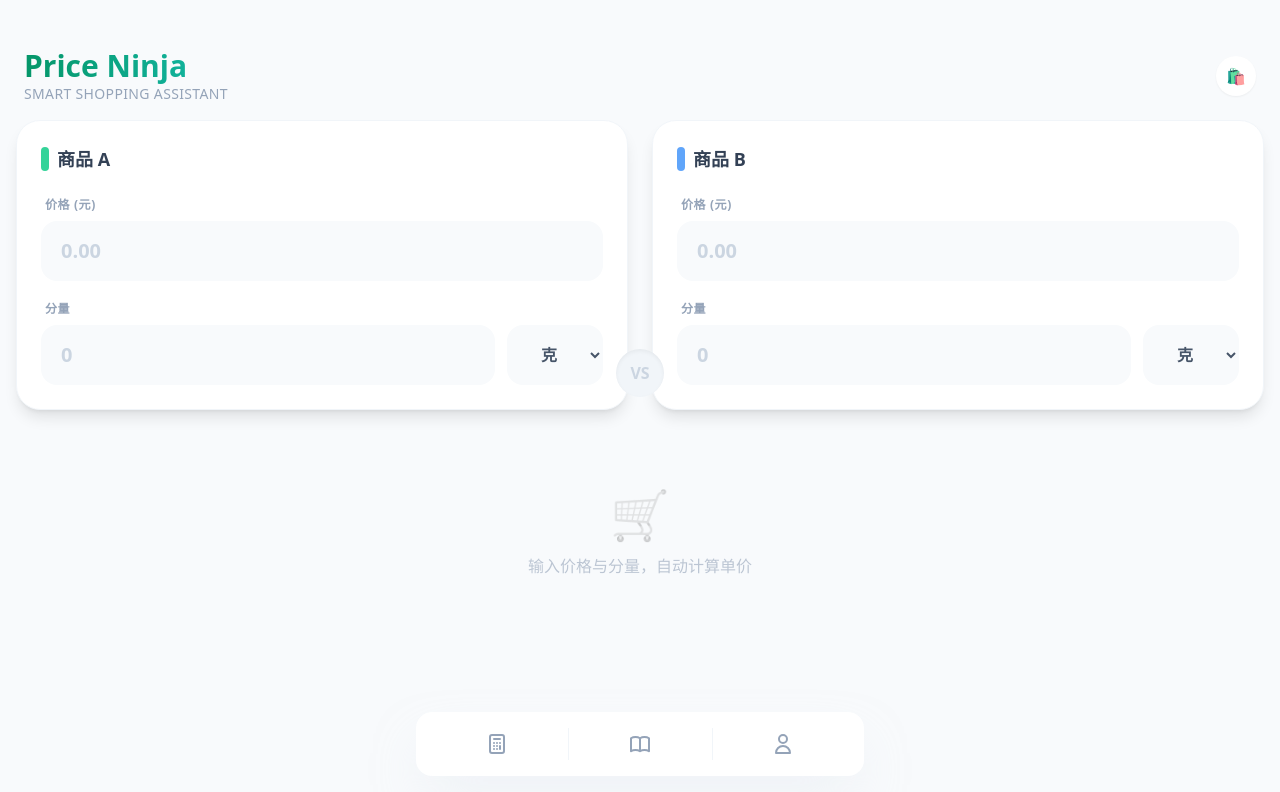
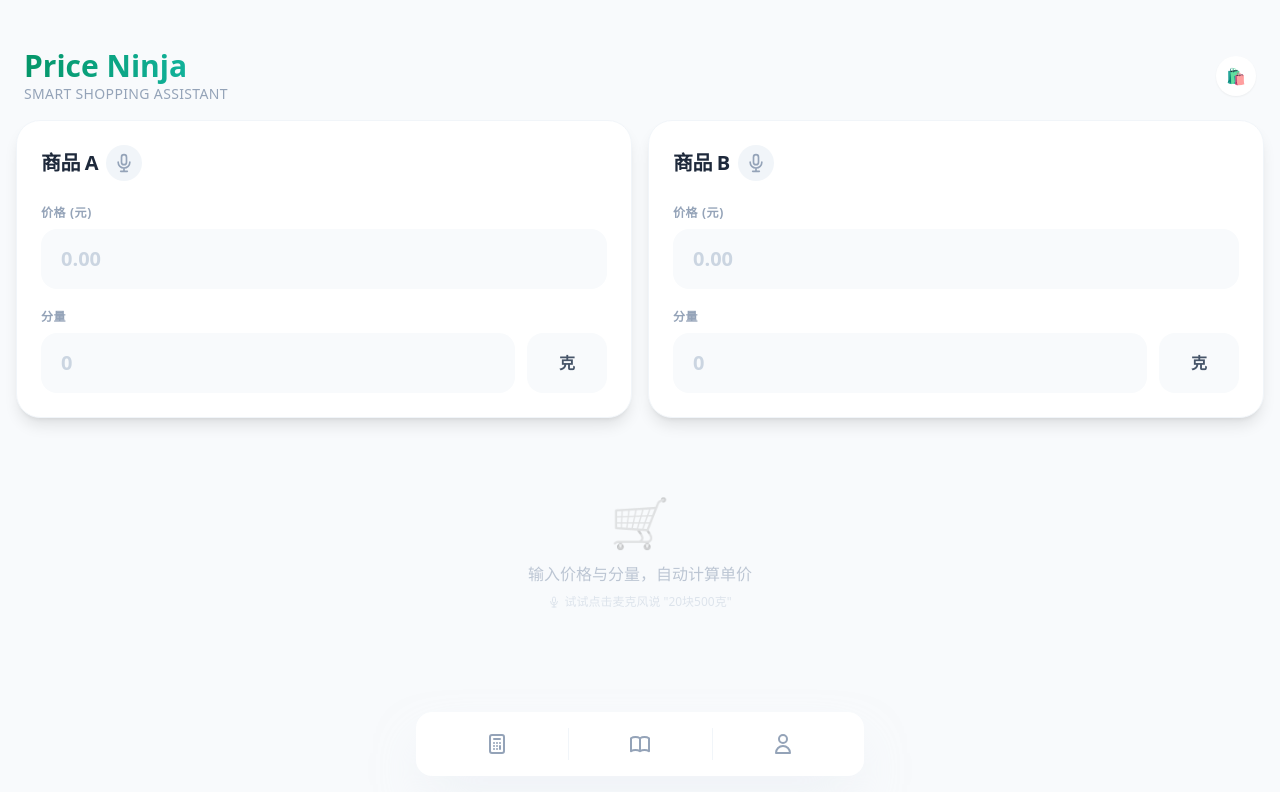
Before and after one commit to SongLeson/price-ninja, a Vue app: page / in a window 1280 px wide. Shown: the top 792 px of the page. Built offline with nearby package versions, Linux system fonts and the light colour scheme.

Commit message:
feat: 添加比价助手主页UI和语音输入功能，并更新开发服务器配置

```diff
--- a/package.json
+++ b/package.json
@@ -4,7 +4,7 @@
   "version": "0.0.1",
   "type": "module",
   "scripts": {
-    "dev": "vite",
+    "dev": "vite --host",
     "build": "vite build",
     "preview": "vite preview"
   },
--- /dev/null
+++ b/src/utils/voiceParser.js
@@ -0,0 +1,92 @@
+/**
+ * 语音文本解析器
+ * 从自然语言中提取价格、分量和单位
+ * 例如: "20块钱500克" -> { price: 20, amount: 500, unit: 'g' }
+ */
+
+// 单位映射表
+const unitMap = {
+  '克': 'g', 'g': 'g',
+  '千克': 'kg', '公斤': 'kg', 'kg': 'kg',
+  '斤': '500g', // 特殊处理
+  '磅': 'lb', 'lb': 'lb',
+  '毫升': 'ml', 'ml': 'ml',
+  '升': 'L', 'l': 'L',
+  '个': '个', '瓶': '个', '包': '个', '只': '个', '件': '个'
+}
+
+export const parseVoiceResult = (text) => {
+  if (!text) return null
+
+  // 1. 预处理：将中文数字转阿拉伯数字 (可选，简单场景暂不处理，假设转换引擎已输出数字)
+  // 将"块"、"元"统一
+  let cleanText = text.replace(/块钱?/g, '元')
+
+  const result = {
+    price: null,
+    amount: null,
+    unit: null
+  }
+
+  // 2. 提取价格
+  // 匹配模式：数字 + (元|$)
+  // 或者 纯数字 (如果找不到单位，或者根据上下文推断)
+  // 匹配 "15.5元", "15块5"
+
+  // 处理 "15块5" 这种口语 -> "15.5元"
+  cleanText = cleanText.replace(/(\d+)元(\d+)/, '$1.$2元')
+
+  const priceRegex = /(\d+(\.\d+)?)(\s*元)/
+  const priceMatch = cleanText.match(priceRegex)
+  if (priceMatch) {
+    result.price = parseFloat(priceMatch[1])
+    // 从文本中移除已匹配的价格，避免混淆分量
+    cleanText = cleanText.replace(priceMatch[0], '')
+  }
+
+  // 3. 提取分量和单位
+  // 匹配 "500克", "3斤", "2.5千克"
+  const amountRegex = /(\d+(\.\d+)?)\s*(克|千克|公斤|斤|磅|毫升|升|个|瓶|包|只|件|g|kg|lb|ml|l)/i
+  const amountMatch = cleanText.match(amountRegex)
+
+  if (amountMatch) {
+    let amount = parseFloat(amountMatch[1])
+    let unitRaw = amountMatch[3].toLowerCase()
+
+    // 特殊处理"斤"
+    if (unitRaw === '斤') {
+      amount = amount * 500
+      result.unit = 'g'
+    } else if (unitRaw === '公斤') {
+      result.unit = 'kg' // 也可以直接转 g
+    } else {
+      result.unit = unitMap[unitRaw] || '个'
+    }
+
+    result.amount = parseFloat(amount.toFixed(2))
+  } else {
+    // 如果没有匹配到标准单位，且剩下还有数字，可能就是“个数”
+    // 例如 "10元 3个" -> 说了 3个
+    // 或者 "10元 3" -> 3可能是分量? 难以判断，暂且认为是分量如果不带单位
+    const simpleNumberRegex = /(\d+(\.\d+)?)/
+    const simpleMatch = cleanText.match(simpleNumberRegex)
+    if (simpleMatch && !result.amount) { // 只有在还没找到分量时才匹配
+       // 这是一个兜底，假设剩下的数字是分量
+       // result.amount = parseFloat(simpleMatch[1])
+       // result.unit = '个' // 默认为个
+       // 兜底策略风险较大，暂不启用，防止把价格误判
+    }
+  }
+
+  // 4. 价格兜底策略 (如果之前没匹配到 '元')
+  // 如果文本里有一个数字没被用作分量，那它可能是价格
+  if (!result.price) {
+     const remainingRegex = /(\d+(\.\d+)?)/
+     const remainingMatch = cleanText.match(remainingRegex)
+     if (remainingMatch) {
+       result.price = parseFloat(remainingMatch[1])
+     }
+  }
+
+  return result
+}
--- a/src/views/Home.vue
+++ b/src/views/Home.vue
@@ -1,79 +1,61 @@
 <template>
-  <div class="space-y-8 animate-slide-up">
-    <!-- 标题不再需要，已移至 Header -->
-
-    <!-- 比价卡片 - 左右布局 (手机上下布局) -->
-    <div class="grid grid-cols-1 md:grid-cols-2 gap-6">
+  <div class="space-y-8 animate-slide-up pb-32">
+    <!-- 商品卡片区域 -->
+    <div class="grid grid-cols-1 md:grid-cols-2 gap-4 relative z-10">
 
       <!-- 商品 A (左) -->
       <div
         :class="[
-          'relative transition-all duration-500 transform',
-          isWinner(productA, productB) ? 'scale-105 z-10' : 'scale-100 z-0'
+          'relative p-6 transition-all duration-500',
+          isWinner(productA, productB) ? 'card-strong scale-105 z-20 ring-2 ring-emerald-400' : 'card'
         ]"
       >
-        <div :class="[
-          isWinner(productA, productB) ? 'card-strong' : 'card',
-          'p-6 relative overflow-hidden'
-        ]">
-          <!-- 胜者光效背景 -->
-          <div v-if="isWinner(productA, productB)" class="absolute inset-0 bg-gradient-to-br from-emerald-100/50 to-transparent pointer-events-none"></div>
-
-          <div class="relative flex items-center justify-between mb-6">
-            <h3 class="text-lg font-bold text-slate-700 flex items-center gap-2">
-              <span class="w-2 h-6 bg-emerald-400 rounded-full"></span>
-              商品 A
-            </h3>
-            <!-- Winner 标签 -->
-            <div
-              v-if="isWinner(productA, productB)"
-              class="bg-gradient-to-r from-emerald-500 to-teal-500 text-white px-3 py-1 rounded-full text-xs font-bold shadow-lg shadow-emerald-200 animate-pulse-soft flex items-center gap-1"
+        <div class="flex justify-between items-center mb-6">
+          <div class="flex items-center gap-2">
+            <h2 class="text-xl font-black text-slate-800 tracking-tight">商品 A</h2>
+            <!-- 语音按钮 A -->
+            <button
+              @click="startListening('A')"
+              :class="[
+                'p-2 rounded-full transition-all active:scale-95',
+                listeningTarget === 'A' ? 'bg-rose-500 text-white animate-pulse' : 'bg-slate-100 text-slate-400 hover:text-emerald-500'
+              ]"
             >
-              <span>🏆</span> 推荐
+              <svg class="w-5 h-5" fill="none" stroke="currentColor" viewBox="0 0 24 24"><path stroke-linecap="round" stroke-linejoin="round" stroke-width="2" d="M19 11a7 7 0 01-7 7m0 0a7 7 0 01-7-7m7 7v4m0 0H8m4 0h4m-4-8a3 3 0 01-3-3V5a3 3 0 116 0v6a3 3 0 01-3 3z"></path></svg>
+            </button>
           </div>
-            <!-- 重置按钮 (仅当有输入且未获胜时显示在右上角，或作为次要操作) -->
           <button
-              v-if="hasInput(productA) && !isWinner(productA, productB)"
+            v-if="hasInput(productA)"
             @click="resetProduct(productA)"
-              class="text-slate-300 hover:text-slate-400"
+            class="w-8 h-8 rounded-full bg-slate-100 text-slate-400 flex items-center justify-center hover:bg-slate-200 transition-colors"
           >
-              <svg class="w-5 h-5" fill="none" stroke="currentColor" viewBox="0 0 24 24"><path stroke-linecap="round" stroke-linejoin="round" stroke-width="2" d="M6 18L18 6M6 6l12 12"></path></svg>
+            <svg class="w-4 h-4" fill="none" stroke="currentColor" viewBox="0 0 24 24"><path stroke-linecap="round" stroke-linejoin="round" stroke-width="2" d="M6 18L18 6M6 6l12 12"></path></svg>
           </button>
         </div>
 
-          <div class="space-y-5 relative">
-            <!-- 价格输入 -->
+        <div class="space-y-5">
           <div>
-              <label class="block text-xs font-bold text-slate-400 uppercase tracking-wider mb-2 ml-1">
-                价格 (元)
-              </label>
+            <label class="block text-xs font-bold text-slate-400 uppercase tracking-wider mb-2">价格 (元)</label>
             <input
+              v-model.number="productA.price"
               type="number"
-                inputmode="decimal"
-                v-model.number="productA.price"
               placeholder="0.00"
               class="input-minimal"
-                step="0.01"
-              />
+            >
           </div>
 
-            <!-- 分量输入 -->
           <div>
-              <label class="block text-xs font-bold text-slate-400 uppercase tracking-wider mb-2 ml-1">
-                分量
-              </label>
+            <label class="block text-xs font-bold text-slate-400 uppercase tracking-wider mb-2">分量</label>
             <div class="flex gap-3">
               <input
+                v-model.number="productA.amount"
                 type="number"
-                  inputmode="decimal"
-                  v-model.number="productA.amount"
                 placeholder="0"
                 class="input-minimal flex-1"
-                  step="0.1"
-                />
+              >
               <select
                 v-model="productA.unit"
-                  class="w-24 bg-slate-50 rounded-2xl border-none font-bold text-slate-600 focus:ring-2 focus:ring-emerald-400 outline-none p-0 text-center"
+                class="bg-slate-50 rounded-2xl px-3 font-bold text-slate-600 border-none focus:ring-2 focus:ring-emerald-400 outline-none w-20 text-center appearance-none"
               >
                 <option value="g">克</option>
                 <option value="kg">千克</option>
@@ -84,110 +66,86 @@
               </select>
             </div>
           </div>
+        </div>
 
-            <!-- 单价显示 -->
-            <div
-              v-if="productA.unitPrice"
-              class="pt-4 border-t border-slate-50"
-            >
-              <div class="flex items-baseline justify-between">
+        <!-- 结果展示 A -->
+        <div v-if="productA.unitPrice" class="mt-6 pt-4 border-t border-slate-50">
+          <div class="flex justify-between items-baseline">
             <span class="text-xs text-slate-400">单价</span>
-                <div class="text-right">
-                  <span class="text-2xl font-bold text-slate-800">
-                    ¥{{ productA.unitPrice.toFixed(2) }}
+            <span class="text-2xl font-black text-slate-800">
+              <small class="text-sm font-normal text-slate-400">¥</small>
+              {{ productA.unitPrice.toFixed(2) }}
+              <span class="text-xs font-medium text-slate-400">/ {{ getNormalizedUnit(productA.unit) }}</span>
             </span>
-                  <span class="text-xs text-slate-400 ml-1">/{{ getNormalizedUnit(productA.unit) }}</span>
-                </div>
           </div>
         </div>
 
-            <!-- 优惠力度 (仅展示在胜者卡片内) -->
-            <div
-              v-if="isWinner(productA, productB)"
-              class="mt-4 bg-emerald-50 rounded-2xl p-4 text-center border border-emerald-100"
-            >
-              <div class="text-xs font-bold text-emerald-600 uppercase mb-1">超值优惠</div>
-              <div class="text-3xl font-extrabold text-emerald-600 tracking-tight">便宜 {{ savingsPercent }}%</div>
-              <div class="text-xs text-emerald-500 mt-1 font-medium">省 ¥{{ savingsAmount.toFixed(2) }} 元</div>
-            </div>
-          </div>
-        </div>
+        <!-- 胜者标签 -->
+        <div v-if="isWinner(productA, productB)" class="absolute -top-3 -right-2 bg-gradient-to-r from-emerald-400 to-teal-500 text-white px-4 py-1.5 rounded-full shadow-lg shadow-emerald-200 text-xs font-bold flex items-center gap-1 animate-pulse">
+           <span>🏆 推荐</span>
         </div>
 
-      <!-- 中间 VS (可选，增加趣味性) -->
-      <div class="hidden md:flex items-center justify-center absolute left-1/2 top-1/2 -translate-x-1/2 -translate-y-1/2 z-20 pointer-events-none">
-        <div class="w-12 h-12 bg-slate-100 rounded-full flex items-center justify-center text-slate-300 font-black shadow-inner">VS</div>
+        <!-- 节省标签 -->
+        <div v-if="isWinner(productA, productB) && savingsPercent > 0" class="absolute bottom-4 left-0 right-0 text-center pointer-events-none">
+           <span class="bg-red-500 text-white text-[10px] font-bold px-2 py-0.5 rounded-md shadow-sm opacity-90">
+             便宜 {{ savingsPercent }}%
+           </span>
+        </div>
       </div>
 
       <!-- 商品 B (右) -->
       <div
         :class="[
-          'relative transition-all duration-500 transform',
-          isWinner(productB, productA) ? 'scale-105 z-10' : 'scale-100 z-0'
+          'relative p-6 transition-all duration-500',
+          isWinner(productB, productA) ? 'card-strong scale-105 z-20 ring-2 ring-emerald-400' : 'card'
         ]"
       >
-        <div :class="[
-          isWinner(productB, productA) ? 'card-strong' : 'card',
-          'p-6 relative overflow-hidden'
-        ]">
-           <!-- 胜者光效背景 -->
-           <div v-if="isWinner(productB, productA)" class="absolute inset-0 bg-gradient-to-br from-emerald-100/50 to-transparent pointer-events-none"></div>
-
-          <div class="relative flex items-center justify-between mb-6">
-            <h3 class="text-lg font-bold text-slate-700 flex items-center gap-2">
-              <span class="w-2 h-6 bg-blue-400 rounded-full"></span>
-              商品 B
-            </h3>
-            <!-- Winner 标签 -->
-            <div
-              v-if="isWinner(productB, productA)"
-              class="bg-gradient-to-r from-emerald-500 to-teal-500 text-white px-3 py-1 rounded-full text-xs font-bold shadow-lg shadow-emerald-200 animate-pulse-soft flex items-center gap-1"
+        <div class="flex justify-between items-center mb-6">
+          <div class="flex items-center gap-2">
+            <h2 class="text-xl font-black text-slate-800 tracking-tight">商品 B</h2>
+            <!-- 语音按钮 B -->
+            <button
+              @click="startListening('B')"
+              :class="[
+                'p-2 rounded-full transition-all active:scale-95',
+                listeningTarget === 'B' ? 'bg-rose-500 text-white animate-pulse' : 'bg-slate-100 text-slate-400 hover:text-emerald-500'
+              ]"
             >
-              <span>🏆</span> 推荐
+              <svg class="w-5 h-5" fill="none" stroke="currentColor" viewBox="0 0 24 24"><path stroke-linecap="round" stroke-linejoin="round" stroke-width="2" d="M19 11a7 7 0 01-7 7m0 0a7 7 0 01-7-7m7 7v4m0 0H8m4 0h4m-4-8a3 3 0 01-3-3V5a3 3 0 116 0v6a3 3 0 01-3 3z"></path></svg>
+            </button>
           </div>
-             <!-- 重置按钮 -->
           <button
-              v-if="hasInput(productB) && !isWinner(productB, productA)"
+            v-if="hasInput(productB)"
             @click="resetProduct(productB)"
-              class="text-slate-300 hover:text-slate-400"
+            class="w-8 h-8 rounded-full bg-slate-100 text-slate-400 flex items-center justify-center hover:bg-slate-200 transition-colors"
           >
-              <svg class="w-5 h-5" fill="none" stroke="currentColor" viewBox="0 0 24 24"><path stroke-linecap="round" stroke-linejoin="round" stroke-width="2" d="M6 18L18 6M6 6l12 12"></path></svg>
+            <svg class="w-4 h-4" fill="none" stroke="currentColor" viewBox="0 0 24 24"><path stroke-linecap="round" stroke-linejoin="round" stroke-width="2" d="M6 18L18 6M6 6l12 12"></path></svg>
           </button>
         </div>
 
-          <div class="space-y-5 relative">
-            <!-- 价格输入 -->
+        <div class="space-y-5">
           <div>
-              <label class="block text-xs font-bold text-slate-400 uppercase tracking-wider mb-2 ml-1">
-                价格 (元)
-              </label>
+            <label class="block text-xs font-bold text-slate-400 uppercase tracking-wider mb-2">价格 (元)</label>
             <input
+              v-model.number="productB.price"
               type="number"
-                inputmode="decimal"
-                v-model.number="productB.price"
               placeholder="0.00"
               class="input-minimal"
-                step="0.01"
-              />
+            >
           </div>
 
-            <!-- 分量输入 -->
           <div>
-              <label class="block text-xs font-bold text-slate-400 uppercase tracking-wider mb-2 ml-1">
-                分量
-              </label>
+            <label class="block text-xs font-bold text-slate-400 uppercase tracking-wider mb-2">分量</label>
             <div class="flex gap-3">
               <input
+                v-model.number="productB.amount"
                 type="number"
-                  inputmode="decimal"
-                  v-model.number="productB.amount"
                 placeholder="0"
                 class="input-minimal flex-1"
-                  step="0.1"
-                />
+              >
               <select
                 v-model="productB.unit"
-                  class="w-24 bg-slate-50 rounded-2xl border-none font-bold text-slate-600 focus:ring-2 focus:ring-emerald-400 outline-none p-0 text-center"
+                class="bg-slate-50 rounded-2xl px-3 font-bold text-slate-600 border-none focus:ring-2 focus:ring-emerald-400 outline-none w-20 text-center appearance-none"
               >
                 <option value="g">克</option>
                 <option value="kg">千克</option>
@@ -198,48 +156,37 @@
               </select>
             </div>
           </div>
+        </div>
 
-             <!-- 单价显示 -->
-             <div
-              v-if="productB.unitPrice"
-              class="pt-4 border-t border-slate-50"
-            >
-              <div class="flex items-baseline justify-between">
+        <!-- 结果展示 B -->
+        <div v-if="productB.unitPrice" class="mt-6 pt-4 border-t border-slate-50">
+           <div class="flex justify-between items-baseline">
             <span class="text-xs text-slate-400">单价</span>
-                <div class="text-right">
-                  <span class="text-2xl font-bold text-slate-800">
-                    ¥{{ productB.unitPrice.toFixed(2) }}
+            <span class="text-2xl font-black text-slate-800">
+              <small class="text-sm font-normal text-slate-400">¥</small>
+              {{ productB.unitPrice.toFixed(2) }}
+              <span class="text-xs font-medium text-slate-400">/ {{ getNormalizedUnit(productB.unit) }}</span>
             </span>
-                  <span class="text-xs text-slate-400 ml-1">/{{ getNormalizedUnit(productB.unit) }}</span>
+          </div>
+        </div>
+
+        <!-- 胜者标签 -->
+        <div v-if="isWinner(productB, productA)" class="absolute -top-3 -right-2 bg-gradient-to-r from-emerald-400 to-teal-500 text-white px-4 py-1.5 rounded-full shadow-lg shadow-emerald-200 text-xs font-bold flex items-center gap-1 animate-pulse">
+           <span>🏆 推荐</span>
+        </div>
+
+        <!-- 节省标签 -->
+        <div v-if="isWinner(productB, productA) && savingsPercent > 0" class="absolute bottom-4 left-0 right-0 text-center pointer-events-none">
+           <span class="bg-red-500 text-white text-[10px] font-bold px-2 py-0.5 rounded-md shadow-sm opacity-90">
+             便宜 {{ savingsPercent }}%
+           </span>
         </div>
       </div>
     </div>
 
-            <!-- 优惠力度 (仅展示在胜者卡片内) -->
-            <div
-              v-if="isWinner(productB, productA)"
-              class="mt-4 bg-emerald-50 rounded-2xl p-4 text-center border border-emerald-100"
-            >
-              <div class="text-xs font-bold text-emerald-600 uppercase mb-1">超值优惠</div>
-              <div class="text-3xl font-extrabold text-emerald-600 tracking-tight">便宜 {{ savingsPercent }}%</div>
-              <div class="text-xs text-emerald-500 mt-1 font-medium">省 ¥{{ savingsAmount.toFixed(2) }} 元</div>
-            </div>
-          </div>
-        </div>
-      </div>
-    </div>
-
-    <!-- 单位不匹配警告 -->
-    <div v-if="hasAnyInput && !canCompare" class="card bg-orange-50 border border-orange-200 p-4 animate-slide-up">
-      <div class="flex items-start gap-3">
-        <div class="text-2xl">⚠️</div>
-        <div>
-          <div class="font-bold text-orange-800 mb-1">单位类型不匹配</div>
-          <p class="text-sm text-orange-700">
-            请确保比较的是同类单位（如重量 vs 重量）。
-          </p>
-        </div>
-      </div>
+    <!-- 全局提示框 (Toast) -->
+    <div v-if="toastMsg" class="fixed top-24 left-1/2 transform -translate-x-1/2 z-50 bg-slate-800/90 text-white px-6 py-3 rounded-full shadow-xl backdrop-blur-md text-sm font-bold animate-slide-up">
+      {{ toastMsg }}
     </div>
 
     <!-- 结算弹窗 (金币雨效果) -->
@@ -283,13 +230,18 @@
     <div v-if="!hasAnyInput" class="text-center py-12 opacity-60">
       <div class="text-5xl mb-4 grayscale opacity-50">🛒</div>
       <p class="text-slate-400 font-medium">输入价格与分量，自动计算单价</p>
+      <div class="text-xs text-slate-300 mt-2 flex items-center justify-center gap-1">
+        <svg class="w-3 h-3" fill="none" stroke="currentColor" viewBox="0 0 24 24"><path stroke-linecap="round" stroke-linejoin="round" stroke-width="2" d="M19 11a7 7 0 01-7 7m0 0a7 7 0 01-7-7m7 7v4m0 0H8m4 0h4m-4-8a3 3 0 01-3-3V5a3 3 0 116 0v6a3 3 0 01-3 3z"></path></svg>
+        试试点击麦克风说 "20块500克"
+      </div>
     </div>
   </div>
 </template>
 
 <script setup>
-import { ref, computed, watch } from 'vue'
+import { ref, computed, watch, onMounted } from 'vue'
 import { useProductStore } from '../stores/products'
+import { parseVoiceResult } from '../utils/voiceParser'
 
 const productStore = useProductStore()
 
@@ -306,6 +258,80 @@ const productB = ref({
   unit: 'g',
   unitPrice: null
 })
+
+// 语音识别相关
+const listeningTarget = ref(null) // 'A' or 'B'
+const toastMsg = ref('')
+let recognition = null
+
+// 初始化语音识别
+const initSpeechRecognition = () => {
+  if ('webkitSpeechRecognition' in window) {
+    recognition = new window.webkitSpeechRecognition()
+    recognition.continuous = false
+    recognition.lang = 'zh-CN'
+
+    recognition.onstart = () => {
+      showToast(listeningTarget.value === 'A' ? '请说出商品A的信息...' : '请说出商品B的信息...')
+    }
+
+    recognition.onend = () => {
+      listeningTarget.value = null
+    }
+
+    recognition.onresult = (event) => {
+      const transcript = event.results[0][0].transcript
+      showToast(`识别到: "${transcript}"`)
+      handleVoiceResult(transcript)
+    }
+
+    recognition.onerror = (event) => {
+      console.error('Speech recognition error', event.error)
+      listeningTarget.value = null
+      showToast('语音识别失败，请重试')
+    }
+  } else {
+    showToast('抱歉，您的浏览器不支持语音识别')
+  }
+}
+
+// 开始监听
+const startListening = (target) => {
+  if (listeningTarget.value) return // 正在录音中
+
+  if (!recognition) initSpeechRecognition()
+
+  if (recognition) {
+    listeningTarget.value = target
+    try {
+      recognition.start()
+    } catch (e) {
+      console.error(e)
+    }
+  }
+}
+
+// 处理语音结果
+const handleVoiceResult = (text) => {
+  const result = parseVoiceResult(text)
+  const target = listeningTarget.value === 'A' ? productA.value : productB.value
+
+  if (result.price) target.price = result.price
+  if (result.amount) target.amount = result.amount
+  if (result.unit) target.unit = result.unit
+
+  if (!result.price && !result.amount) {
+    showToast('没听清，请说 "20块500克"')
+  }
+}
+
+// 显示 Toast
+const showToast = (msg, duration = 3000) => {
+  toastMsg.value = msg
+  setTimeout(() => {
+    toastMsg.value = ''
+  }, duration)
+}
 
 // 奖励动画状态
 const showReward = ref(false)
```
Lines whose indentation alone changed are shown as unchanged.
